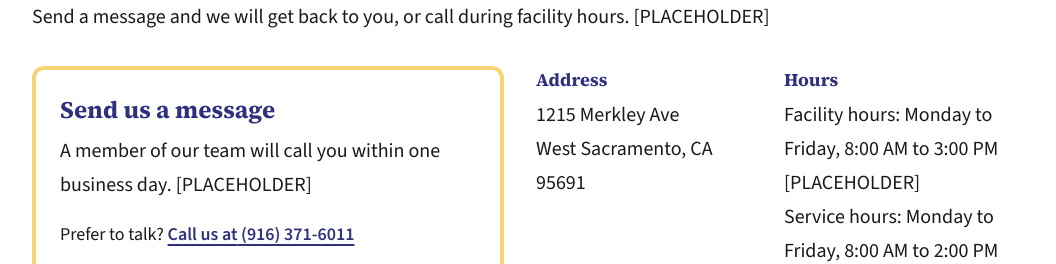
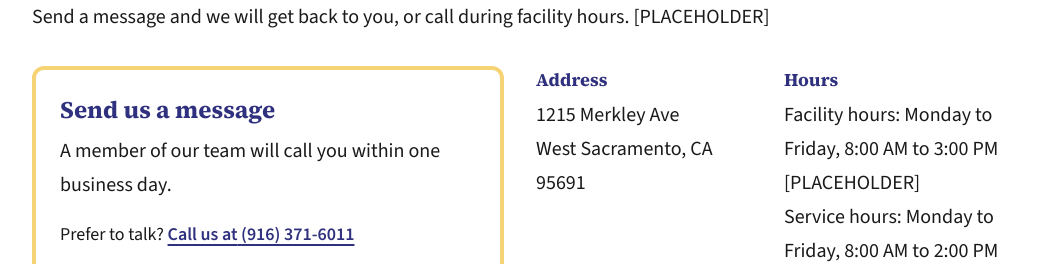
Before and after one commit to golden-days/golden-days-site, a Next.js app: page / in a window 1280 px wide. Shown: the part 3800-4064 px from the top of the page, without its empty margins (120-1176 px from the left). Built offline with nearby package versions, Linux system fonts and the light colour scheme; no server answers.

Commit message:
Contact: clear the placeholder tag on the one business day promise
Co-Authored-By: Claude Sonnet 5.5 <noreply@anthropic.com>
Claude-Session: https://claude.ai/code/session_01139oDuMRCbcGBNok78FtpQ

```diff
--- a/content/en.ts
+++ b/content/en.ts
@@ -646,7 +646,7 @@ export const en = {
 
   form: {
     heading: "Send us a message",
-    responseTime: "A member of our team will call you within one business day. [PLACEHOLDER]",
+    responseTime: "A member of our team will call you within one business day.",
     callAlternativeLead: "Prefer to talk?",
     callAlternativeLinkPrefix: "Call us at",
     medicalNote: "Please do not include medical information in this form.",
```
